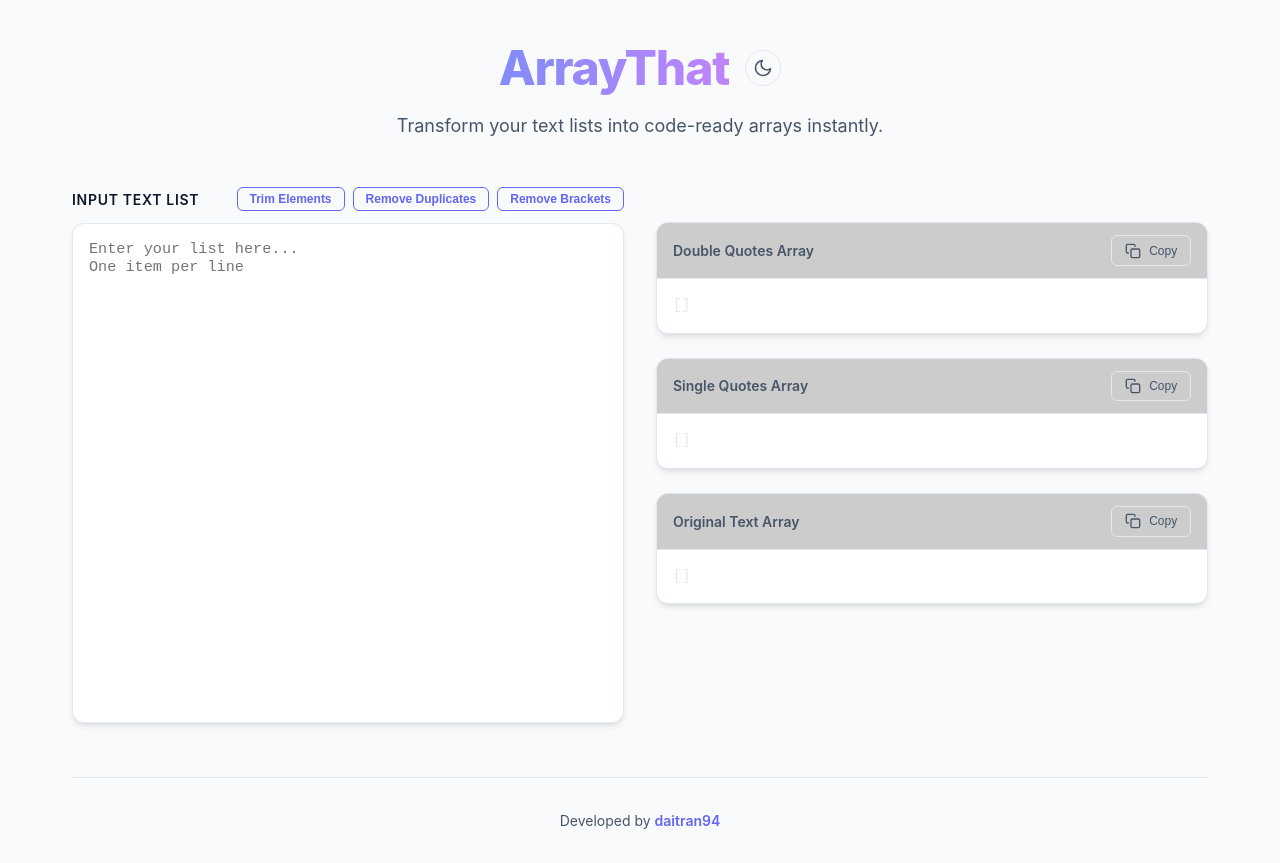
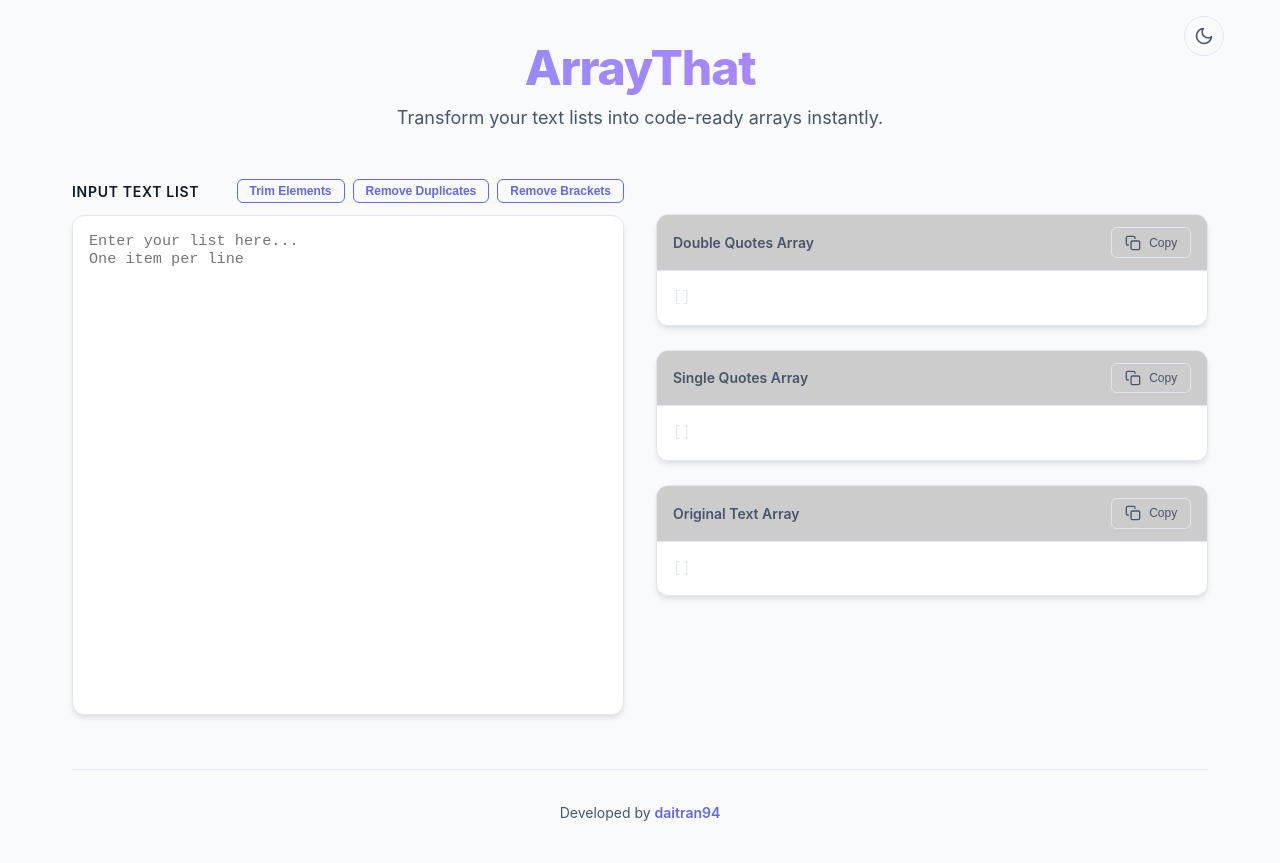
Before and after one commit to daitran94/arraythat, a React (Vite) app: page / in a window 1280 px wide. Built offline with nearby package versions, Linux system fonts and the light colour scheme.

Commit message:
Relocate theme toggle button to top-right

```diff
--- a/src/App.jsx
+++ b/src/App.jsx
@@ -21,9 +21,6 @@ function App() {
 
   return (
     <div className="app-container">
-      <header className="header">
-        <div className="title-wrapper">
-          <h1 className="title">ArrayThat</h1>
       <button
         onClick={toggleTheme}
         className="theme-toggle"
@@ -35,7 +32,9 @@ function App() {
           <svg xmlns="http://www.w3.org/2000/svg" width="20" height="20" viewBox="0 0 24 24" fill="none" stroke="currentColor" strokeWidth="2" strokeLinecap="round" strokeLinejoin="round"><path d="M21 12.79A9 9 0 1 1 11.21 3 7 7 0 0 0 21 12.79z"></path></svg>
         )}
       </button>
-        </div>
+
+      <header className="header">
+        <h1 className="title">ArrayThat</h1>
         <p className="subtitle">Transform your text lists into code-ready arrays instantly.</p>
       </header>
       <main>
--- a/src/index.css
+++ b/src/index.css
@@ -48,6 +48,8 @@ body {
   margin: 0 auto;
   padding: 2rem;
   width: 100%;
+  position: relative;
+  /* Context for absolute positioning */
 }
 
 .header {
@@ -55,26 +57,23 @@ body {
   margin-bottom: 3rem;
 }
 
-.title-wrapper {
-  display: flex;
-  align-items: center;
-  justify-content: center;
-  gap: 1rem;
-  margin-bottom: 0.5rem;
-}
-
 .theme-toggle {
+  position: absolute;
+  top: 1rem;
+  right: 1rem;
   background: transparent;
   border: 1px solid var(--border-color);
   color: var(--text-secondary);
-  width: 36px;
-  height: 36px;
+  width: 40px;
+  /* Slightly larger for easier clicking */
+  height: 40px;
   border-radius: 50%;
   display: flex;
   align-items: center;
   justify-content: center;
   cursor: pointer;
   transition: all 0.2s ease;
+  z-index: 10;
 }
 
 .theme-toggle:hover {
```
Lines whose indentation alone changed are shown as unchanged.
